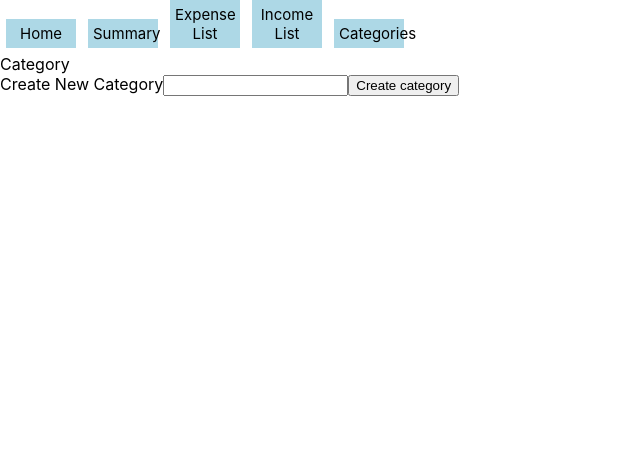
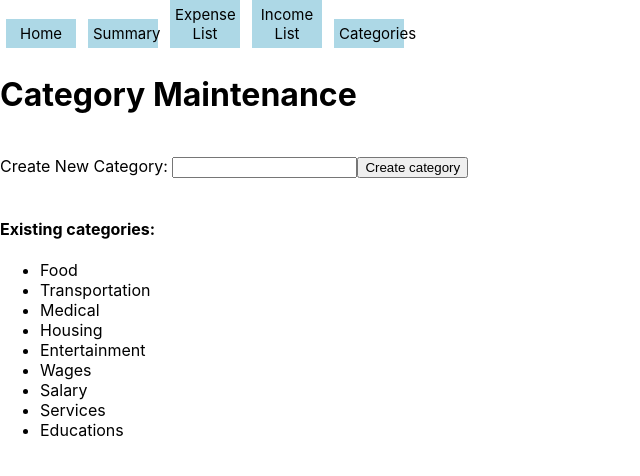
Before and after one commit to daveswork/moes-money, a React (Create React App) app: page /categories in a window 1280 px wide. Shown: the top 476 px of the page, without its empty margins (0-640 px from the left). Built offline with nearby package versions, Linux system fonts and the light colour scheme; data requests are answered from the project's data file.

Commit message:
List categories

```diff
--- a/src/components/Category.js
+++ b/src/components/Category.js
@@ -3,12 +3,20 @@ import { useOutletContext } from "react-router-dom";
 
 
 function Category(){
-    const {updateCategory} = useOutletContext()
+    const {categoryList, updateCategory} = useOutletContext()
+
+    const categoryListElements = categoryList.map((category, index)  => {
+        return <li key={index}>{category.categoryName}</li>
+    })
 
     return(
         <div>
-            Category
+            <h1>Category Maintenance</h1>
+            <br/>
             <CategoryForm updateCategory={updateCategory}/>
+            <br/>
+            <h4>Existing categories:</h4>
+            <ul>{categoryListElements}</ul>
         </div>
     )
 }
--- a/src/components/CategoryForm.js
+++ b/src/components/CategoryForm.js
@@ -31,7 +31,7 @@ function CategoryForm({updateCategory}){
     return (
         <div>
             <form onSubmit={event => handleSubmit(event)}>
-                <label htmlFor="categoryName">Create New Category</label>
+                <label htmlFor="categoryName">Create New Category: </label>
                 <input onChange={event => handleChange(event)} type="text" name="categoryName" id="categoryName" value={category.categoryName}/>
                 <input type="submit" value="Create category" />
 
```
